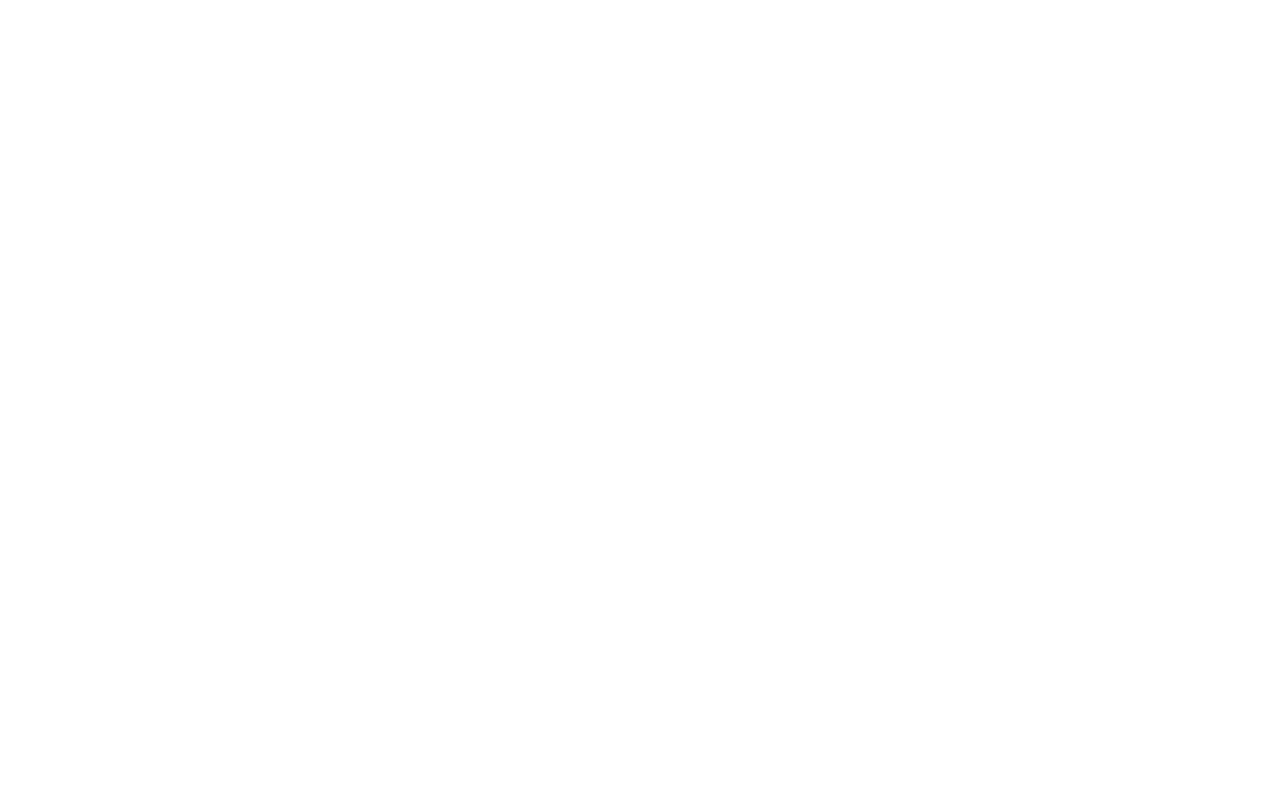
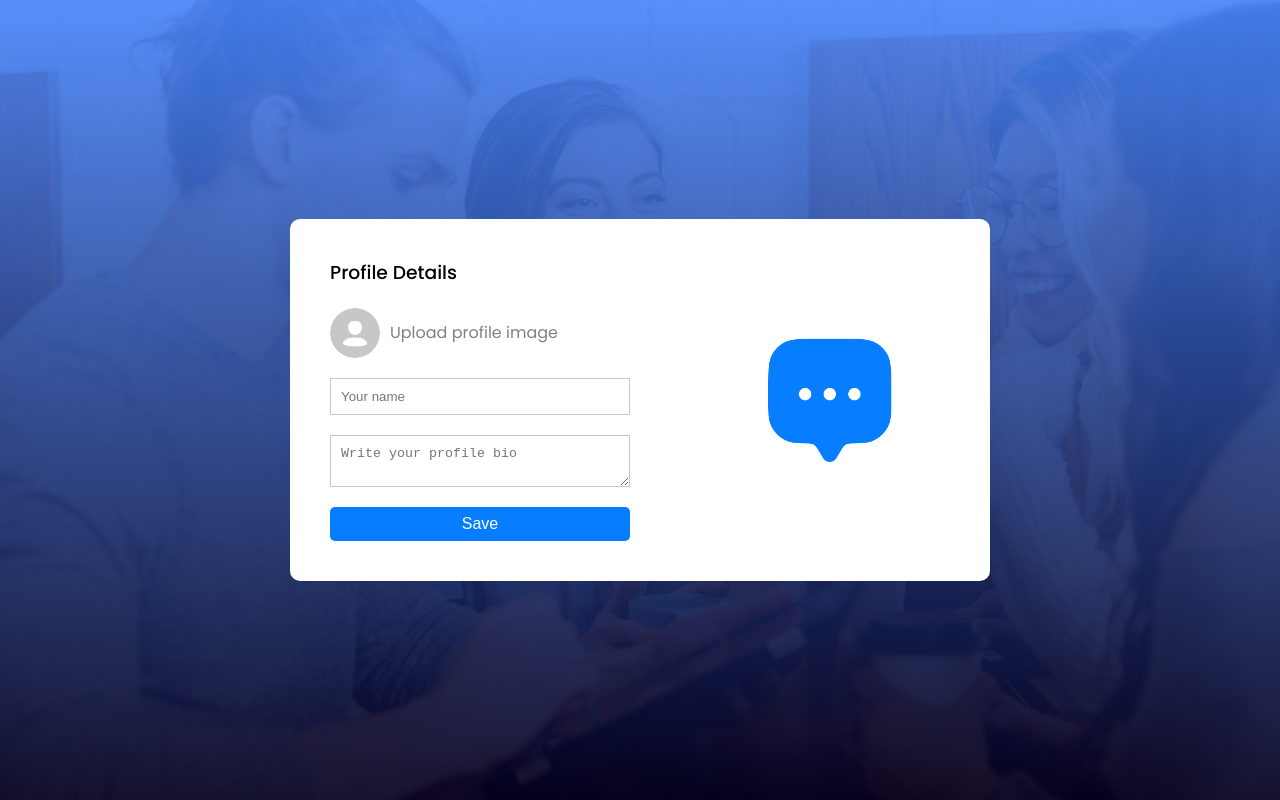
Before and after one commit to ValeryRaikov/Chat-App, a React (Vite) app in the folder client/: page /profile in a window 1280 px wide. Built offline with nearby package versions, Linux system fonts and the light colour scheme.

Commit message:
Create ProfileUpdate component

```diff
--- a/client/src/components/profile-update/ProfileUpdate.css
+++ b/client/src/components/profile-update/ProfileUpdate.css
@@ -0,0 +1,67 @@
+.profile {
+    min-height: 100vh;
+    background: url(/background.png) no-repeat;
+    background-size: cover;
+    display: flex;
+    align-items: center;
+    justify-content: center;
+}
+
+.profile-container {
+    background-color: #fff;
+    display: flex;
+    align-items: center;
+    justify-content: space-between;
+    min-width: 700px;
+    border-radius: 10px;
+}
+
+.profile-pic {
+    max-width: 160px;
+    aspect-ratio: 1/1;
+    margin: 20px auto;
+    border-radius: 50%;
+}
+
+.profile form {
+    display: flex;
+    flex-direction: column;
+    gap: 20px;
+    padding: 40px;
+}
+
+.profile form h3 {
+    font-weight: 500;
+}
+
+.profile label {
+    display: flex;
+    align-items: center;
+    gap: 10px;
+    color: #808080;
+    cursor: pointer;
+}
+
+.profile label img {
+    width: 50px;
+    aspect-ratio: 1/1;
+    border-radius: 50%;
+}
+
+.profile input,
+textarea {
+    padding: 10px;
+    min-width: 300px;
+    border: 1px solid #c9c9c9;
+    outline-color: #077eff;
+}
+
+.profile form button {
+    border: none;
+    border-radius: 5px;
+    color: #fff;
+    background-color: #077eff;
+    padding: 8px;
+    font-size: 16px;
+    cursor: pointer;
+}
--- a/client/src/components/profile-update/ProfileUpdate.jsx
+++ b/client/src/components/profile-update/ProfileUpdate.jsx
@@ -1,7 +1,33 @@
+import { useState } from 'react';
+
 import './ProfileUpdate.css';
+import assets from '../../assets/assets';
 
 export default function ProfileUpdate() {
+    const [image, setImage] = useState(false);
+
     return (
-        <></>
+        <div className="profile">
+            <div className="profile-container">
+                <form>
+                    <h3>Profile Details</h3>
+                    <label htmlFor="avatar">
+                        <input onChange={(e) => setImage(e.target.files[0])} type="file" id="avatar" accept=".png, .jpg, .jpeg" hidden />
+                        <img src={image
+                                    ? URL.createObjectURL(image)
+                                    : assets.avatar_icon}
+                        alt={assets.avatar_icon.toString()} />
+                        Upload profile image
+                    </label>
+                    <input type="text" placeholder="Your name" required />
+                    <textarea placeholder="Write your profile bio" required></textarea>
+                    <button type="submit">Save</button>
+                </form>
+                <img src={image
+                            ? URL.createObjectURL(image)
+                            : assets.logo_icon}
+                alt={assets.logo_icon.toString()} className="profile-pic" />
+            </div>
+        </div>
     );
 }
```
